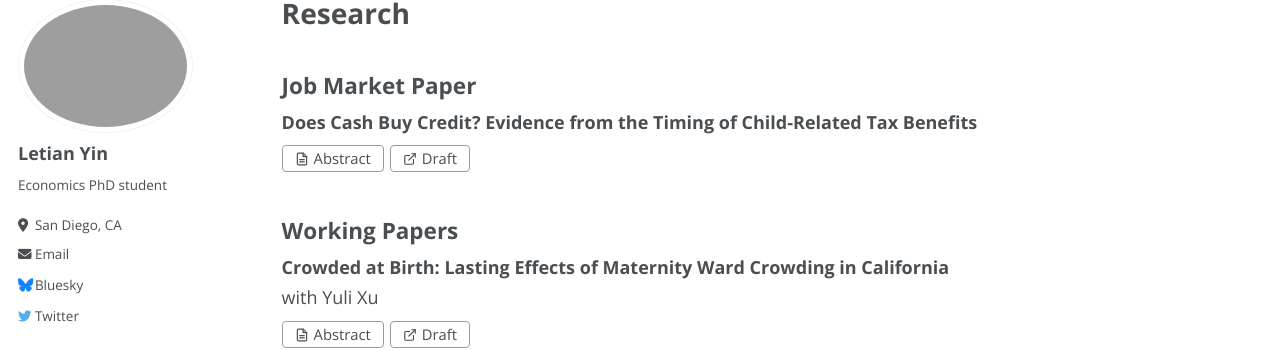
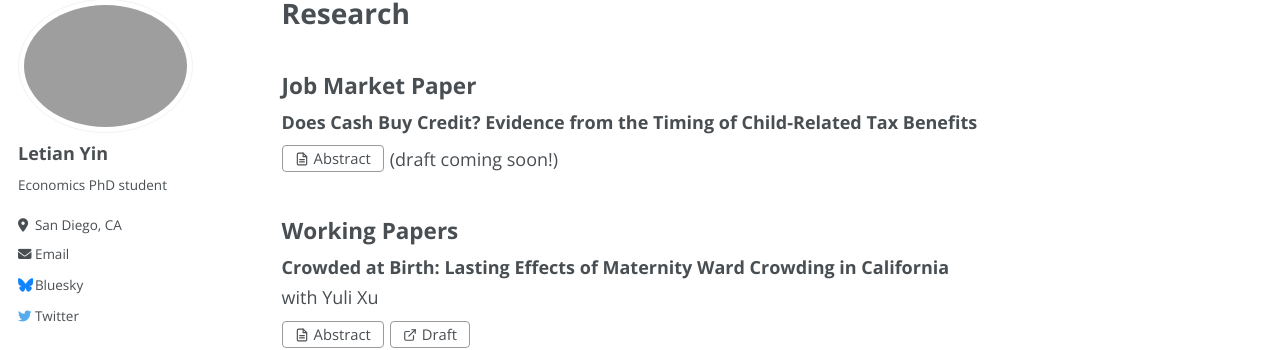
Before and after one commit to letian-yin/letian-yin.github.io, a Jekyll site: the page built from _pages/research.md, in a window 1280 px wide and 1102 px high. Shown: the part 87-437 px from the top of the window. Built offline with Jekyll 4.4.1, drawn with Linux system fonts in a browser that asks for light colours.

Commit message:
Update research.md

```diff
--- a/_pages/research.md
+++ b/_pages/research.md
@@ -20,7 +20,7 @@ function toggleAbstract(id, btn) {
   <div class="paper-title">Does Cash Buy Credit? Evidence from the Timing of Child-Related Tax Benefits</div>
   <div class="paper-buttons">
     <span class="bookpage-btn" onclick="toggleAbstract('jmp-abstract', this)">Abstract</span>
-    <a class="external-link-btn" href="https://dx.doi.org/10.2139/ssrn.5036978" target="_blank" rel="noopener">Draft</a>
+    <span style="align-self: center;">(draft coming soon!)</span>
   </div>
   <div class="paper-abstract" id="jmp-abstract">
     Many families are financially fragile after the birth of a first child, but whether cash transfers can have lasting effects on their financial well-being is unclear. I link California birth records to a panel of first-time parents' credit reports and exploit a discontinuity in child-related tax benefits that shifts their first receipt by about one year across otherwise similar families. Regression discontinuity estimates show that among financially vulnerable mothers, earlier receipt relaxes borrowing constraints and produces persistent gains: in the third year after the birth, debt in collections is 8% lower, credit limits are 4% higher, and credit card balances are 5% higher. I also find suggestive evidence that mortgage holding rises after the initial credit improvements and that the credit expansion extends to the family as a whole. Financially non-vulnerable mothers show no comparable response, suggesting that the timing of transfers has durable impacts where liquidity constraints bind.
```
